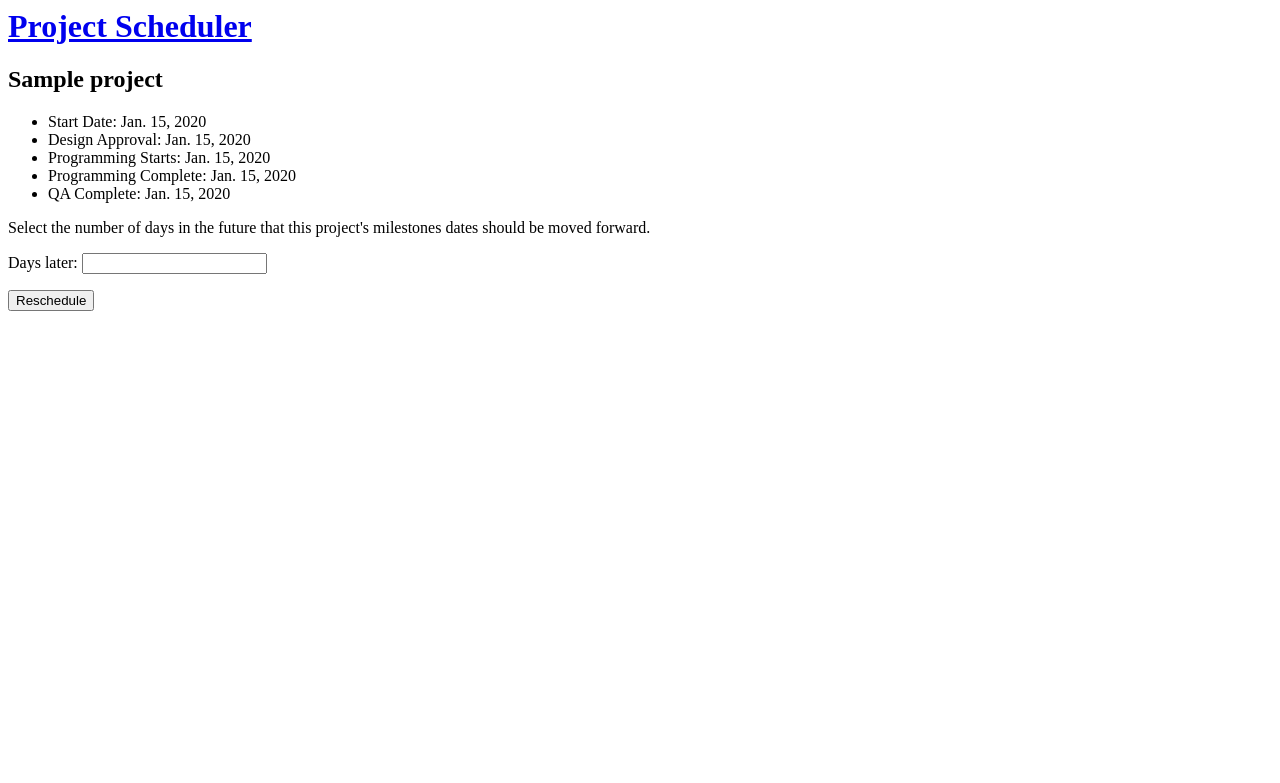
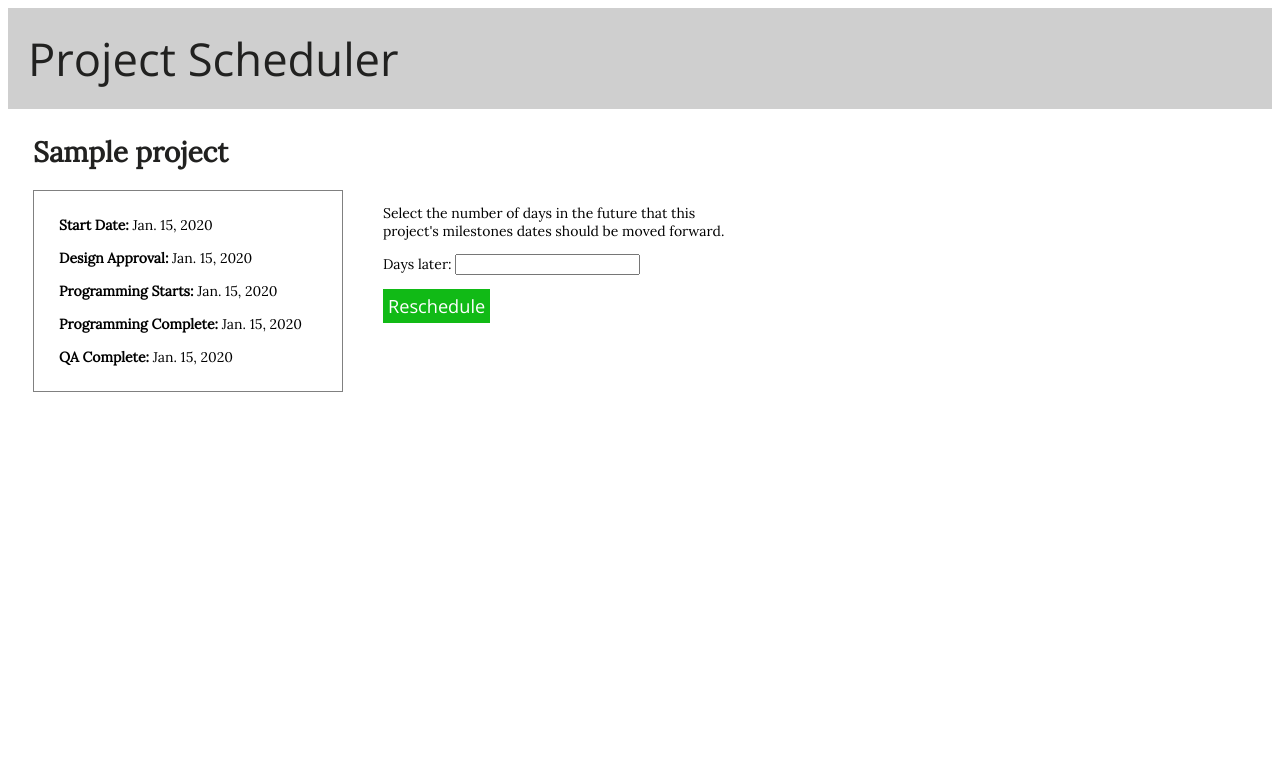
Before and after one commit to wattawak/scheduler, a Django app: page /project/1/ in a window 1280 px wide. Shown: the top 783 px of the page. Run offline with Django 3.2, Linux system fonts and the light colour scheme; tables that the repository leaves empty hold one stand-in row (values such as "Sample post"); some libraries are stand-ins or nearby versions.

Commit message:
added some styles

```diff
--- /dev/null
+++ b/scheduler/static/scheduler/style.css
@@ -0,0 +1,101 @@
+
+body {
+	font-size: 14px;
+	font-family: 'Lora', serif;
+}
+
+.content-block {
+	margin: 25px;
+}
+
+/* Page Header */
+
+.header {
+	background-color: #CFCFCF;
+	padding: 20px 20px 20px 20px;
+}
+
+h2 {
+	font-size: 2em;
+	padding: 0px 0px 20px 0px;
+	margin: 0px;
+	color: #212120;
+}
+
+.header h1, .header h1 a, .header h1 a:active, .header h1 a:visited {
+	color: #212120;
+	font-family: 'Open Sans', sans-serif;
+	font-weight: normal;
+	font-size: 1.8em;
+	text-decoration: none;
+	margin: 0px;
+}
+
+/* Project List Page */
+
+.project-list ul {
+	padding: 0px;
+}
+
+.project-list .project {
+	list-style: none;
+	padding-bottom: 15px;
+	font-size: 1.5em;
+}
+
+.project-list li i {
+	padding: 5px;
+}
+
+.project-list .project ul {
+	padding-bottom: 15px;
+}
+
+.list-page-dates li {
+	list-style: none;
+	padding: 5px 0px 0px 10px;
+}
+
+.project-list li a, .project-list li a:visited {
+	text-decoration: none;
+	color: #212120;
+}
+
+/* Dates List Detail Page */
+
+.milestone-list ul {
+	list-style: none;
+	float: left;
+	padding: 25px 40px 10px 25px;
+	border-width: 1px;
+	border-style: solid;
+	border-color: grey;
+	margin: 0px 40px 0px 0px;
+}
+
+.milestone {
+	margin: 0px;
+}
+
+.milestone li {
+	padding: 0px 0px 15px 0px;
+}
+
+/* Reschedule Form Detail Page */
+
+.save-button {
+	background-color: #11BA16;
+	color: white;
+	padding: 5px;
+	border: 0px;
+	font-size: 1.3em;
+	font-family: 'Open Sans', sans-serif;
+}
+
+.reschedule-form-container {
+	width: 700px;
+}
+
+.reschedule-form p {
+
+}
--- a/scheduler/templates/scheduler/base.html
+++ b/scheduler/templates/scheduler/base.html
@@ -1,15 +1,19 @@
-
+{% load staticfiles %}
 
 <html>
 	<head>
 		<title>Project Scheduler</title>
+		<link rel="stylesheet" href="{% static "scheduler/style.css" %}">
+		<link href='https://fonts.googleapis.com/css?family=Open+Sans' rel='stylesheet' type='text/css'>
+		<link href='https://fonts.googleapis.com/css?family=Lora' rel='stylesheet' type='text/css'>
+		<link rel="stylesheet" href="https://maxcdn.bootstrapcdn.com/font-awesome/4.4.0/css/font-awesome.min.css">
 	</head>
 
 	<body>
-		<div>
+		<div class="header">
 			<h1><a href="/">Project Scheduler</a></h1>
 		</div>
-		<div>
+		<div class="content-block">
 			{% block content %}
 			{% endblock %}
 		</div>
--- a/scheduler/templates/scheduler/project_detail.html
+++ b/scheduler/templates/scheduler/project_detail.html
@@ -4,19 +4,23 @@
 
 {% if project_detail %}
 	<h2>{{ object.project_name }}</h2>
-		<ul>
-			<li class="milestone"> Start Date: {{ object.start_date }}</li>
-			<li class="milestone"> Design Approval: {{ object.design_approval }}</li>
-			<li class="milestone"> Programming Starts: {{ object.programming_start }}</li>
-			<li class="milestone"> Programming Complete: {{ object.programming_complete }}</li>
-			<li class="milestone"> QA Complete: {{ object.qa_complete }}</li>
+		<div class="milestone-list">
+			<ul class="milestone">
+				<li> <strong>Start Date: </strong>{{ object.start_date }}</li>
+				<li> <strong>Design Approval: </strong>{{ object.design_approval }}</li>
+				<li> <strong>Programming Starts: </strong>{{ object.programming_start }}</li>
+				<li> <strong>Programming Complete: </strong>{{ object.programming_complete }}</li>
+				<li> <strong>QA Complete: </strong>{{ object.qa_complete }}</li>
 			</ul>
+		</div>
+		<div class="reschedule-form-container">
 			<p> Select the number of days in the future that this project's milestones dates should be moved forward.</p>
 			<form method="POST" class="reschedule-form">
 				{% csrf_token %}
 				{{ form.as_p }}
-			<button type="submit" class="save button">Reschedule</button>
+				<button type="submit" class="save-button">Reschedule</button>
 			</form>
+		</div>
 
 {% endif %}
 {% endblock content %}
```
Also changed, not shown: scheduler/templates/scheduler/project_list.html (+10 -1 lines). Lines whose indentation alone changed are shown as unchanged.
